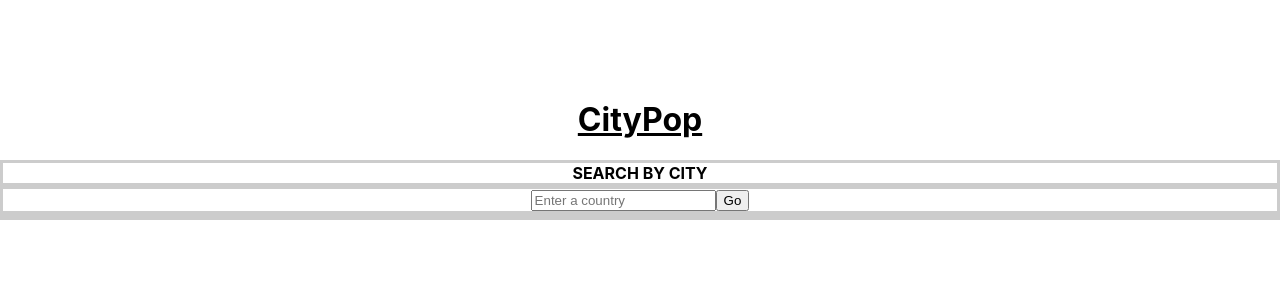
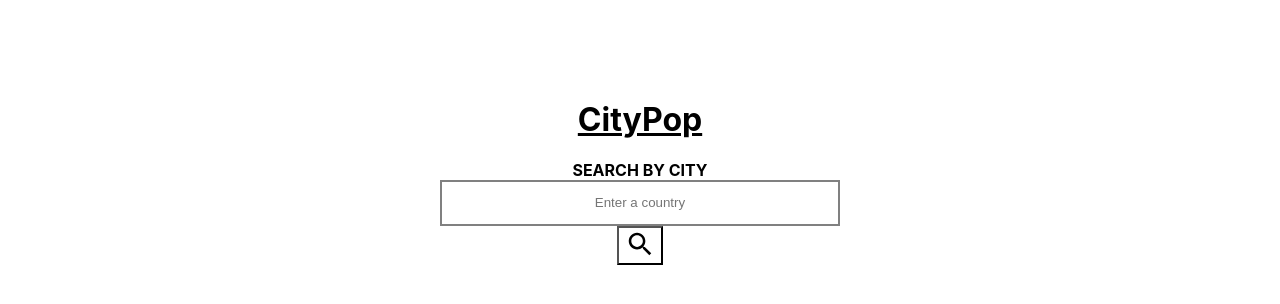
Before and after one commit to vwiklund/Weknowit2021, a React (Create React App) app: page /searchbycity in a window 1280 px wide. Shown: the top 304 px of the page. Built offline with nearby package versions, Linux system fonts and the light colour scheme.

Commit message:
Made styling for SearchByCityResaults page

```diff
--- a/package.json
+++ b/package.json
@@ -8,6 +8,7 @@
     "@testing-library/user-event": "^12.8.3",
     "react": "^17.0.2",
     "react-dom": "^17.0.2",
+    "react-icons": "^4.2.0",
     "react-scripts": "4.0.3",
     "react-spinners": "^0.10.6",
     "web-vitals": "^1.1.1"
--- a/src/components/LinkButton/LinkButton.css
+++ b/src/components/LinkButton/LinkButton.css
@@ -2,7 +2,6 @@
   background-color: white;
   padding: 30px 30px;
   cursor: pointer;
-  border: 3px #ccc solid;
   width: 100%;
   height: 100%;
 }
@@ -10,6 +9,5 @@
   /* container2: used in searchbycityresaults */
   display: flex;
   flex-direction: column;
-  border: 2px #ccc solid;
   width: 35%;
 }
--- a/src/components/MyForm/MyForm.css
+++ b/src/components/MyForm/MyForm.css
@@ -1,2 +1,25 @@
+.center {
+  display: flex;
+  justify-content: center;
+}
+.container2 {
+  /* container2: used in searchbycityresaults */
+  display: flex;
+  flex-direction: column;
+  width: 45%;
+  max-width: 400px;
+}
 .MyForm {
+  /* input used in Myform */
+  box-sizing: border-box;
+  width: 100%;
+  padding: 1em;
+  border: 0.15em solid #808080;
+  border-radius: 0em;
+  text-align: center;
 }
+.Button {
+  background-color: white;
+  border-color: black;
+  cursor: pointer;
+}
--- a/src/components/MyForm/MyForm.js
+++ b/src/components/MyForm/MyForm.js
@@ -1,12 +1,25 @@
 import React from "react";
 import "./MyForm.css";
+import { IoMdSearch } from "react-icons/io";
 
 const MyForm = (props) => {
   return (
-    <div>
+    <div className="container2">
       <form onSubmit={props.onSubmit}>
-        <input type="text" name="input" placeholder={props.ph} />
-        <button>Go</button>
+        <input
+          className="MyForm"
+          type="text"
+          name="input"
+          placeholder={props.ph}
+        />
+
+        <div className="center">
+          <button className="Button">
+            <b>
+              <IoMdSearch size="30" />
+            </b>
+          </button>
+        </div>
       </form>
     </div>
   );
--- a/src/pages/SearchByCityResaults.js
+++ b/src/pages/SearchByCityResaults.js
@@ -1,8 +1,12 @@
 import React from "react";
-
+import "./styling.css";
 export const SearchByCityResaults = (props) => (
-  <h1>
-    SearchByCityResaults {props.location.state.city}{" "}
-    {props.location.state.population}
-  </h1>
+  <div className="center">
+    <div className="resaultsContainer">
+      <div className="centerColumn">
+        <p className="center">{props.location.state.city}</p>
+        <h1 className="center">{props.location.state.population}</h1>
+      </div>
+    </div>
+  </div>
 );
--- a/src/pages/SearchByCountry/SearchByCountry.js
+++ b/src/pages/SearchByCountry/SearchByCountry.js
@@ -3,6 +3,8 @@ import MyForm from "../../components/MyForm/MyForm";
 import testForErrorCountry from "./testForErrorCountry";
 import getCities from "./getCities";
 import RedirectSearchByCountry from "../SearchByCountry/RedirectSearchByCountry";
+import ClipLoader from "react-spinners/ClipLoader";
+import "../styling.css";
 
 const API_KEY = "weknowit"; //ApiKey for url
 
@@ -71,17 +73,22 @@ class SearchByCountry extends Component {
   render() {
     return (
       <div>
-        <header>
-          <b>SEARCH BY COUNTRY</b>
-
-          <div>{this.state.loading && <h1>laddar</h1>}</div>
-        </header>
-        <MyForm ph="Enter a country" onSubmit={this.getPopulation} />
+        <div className="center">
+          <header>
+            <b>SEARCH BY COUNTRY</b>
+          </header>
+        </div>
+        <div className="center">
+          <MyForm ph="Enter a country" onSubmit={this.getPopulation} />
+        </div>
+        <div className="center">
+          <div>{this.state.loading && <ClipLoader size={50} />}</div>
+        </div>
         <RedirectSearchByCountry
           error={this.state.error}
+          country={this.state.city}
           city={this.state.city}
           population={this.state.population}
-          country={this.state.country}
         />
       </div>
     );
--- a/src/pages/styling.css
+++ b/src/pages/styling.css
@@ -1,13 +1,16 @@
 .center {
   display: flex;
   justify-content: center;
-  border: 3px #ccc solid;
 }
 .center2 {
   display: flex;
   justify-content: center;
-  border: 3px #ccc solid;
   flex-direction: column-reverse;
+}
+.centerColumn {
+  display: flex;
+  justify-content: center;
+  flex-direction: column;
 }
 .Title1 {
   /* title shown in Homepage */
@@ -28,3 +31,15 @@
   display: flex;
   justify-content: center;
 }
+.container2 {
+  /* conatiner: used in myform, searchbycity, searchbycountry, Home */
+  display: flex;
+  justify-content: center;
+}
+.resaultsContainer {
+  /* conatiner: used in myform, searchbycity, searchbycountry, Home */
+  width: 45%;
+  display: flex;
+  justify-content: center;
+  border: 3px #ccc solid;
+}
```
Also changed, not shown: 1 other file (tests, documents, lock files or other folders).
